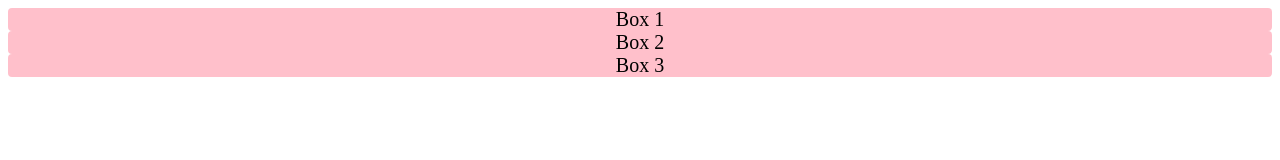
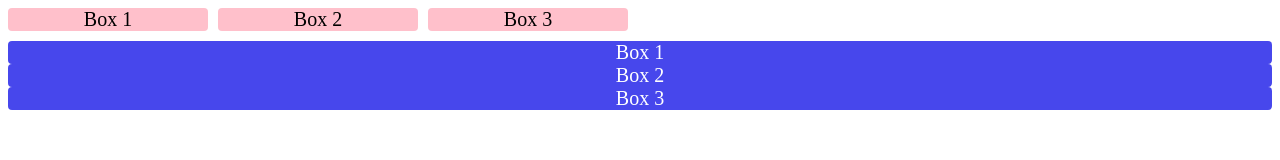
Before and after one commit to mariavmedeiros/sheCodes-responsive-grids-lesson, a plain HTML site: page index.html in a window 1280 px wide. Drawn offline with Linux system fonts and the light colour scheme.

Commit message:
update html
adding more css, so I can have a second example who to do the grids.

```diff
--- a/index.html
+++ b/index.html
@@ -6,9 +6,24 @@
     <meta name="viewport" content="width=device-width, initial-scale=1.0" />
     <title>CSS Grids</title>
     <style>
+      .boxes {
+        display: grid;
+        grid-template-columns: 200px 200px 200px;
+        gap: 10px;
+      }
       .box {
         background-color: pink;
         color: black;
+        font-size: 20px;
+        border-radius: 4px;
+        text-align: center;
+      }
+      .circle {
+        margin-top: 10px;
+      }
+      .caixa {
+        background-color: rgb(71, 71, 236);
+        color: white;
         font-size: 20px;
         border-radius: 4px;
         text-align: center;
@@ -21,5 +36,11 @@
       <div class="box">Box 2</div>
       <div class="box">Box 3</div>
     </div>
+
+    <div class="circle">
+      <div class="caixa">Box 1</div>
+      <div class="caixa">Box 2</div>
+      <div class="caixa">Box 3</div>
+    </div>
   </body>
 </html>
```
